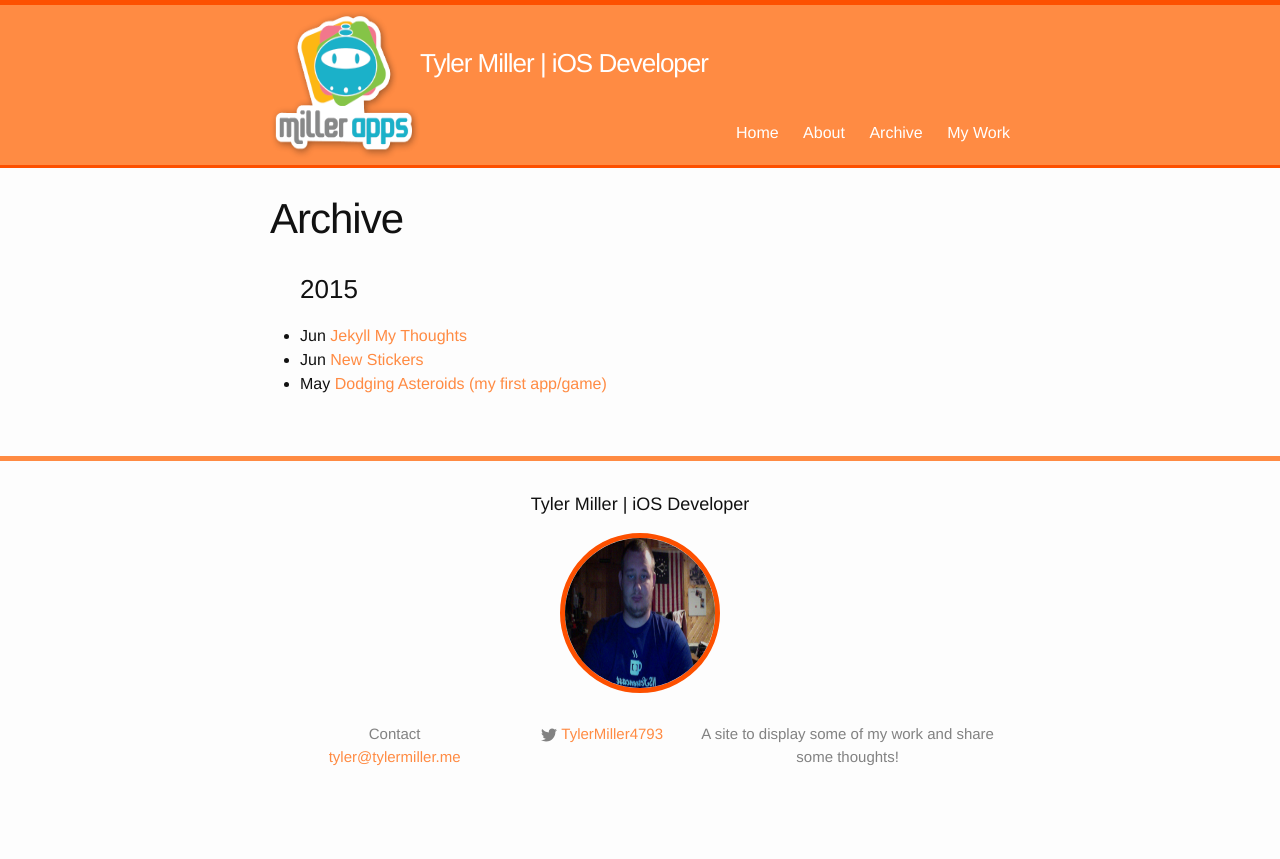
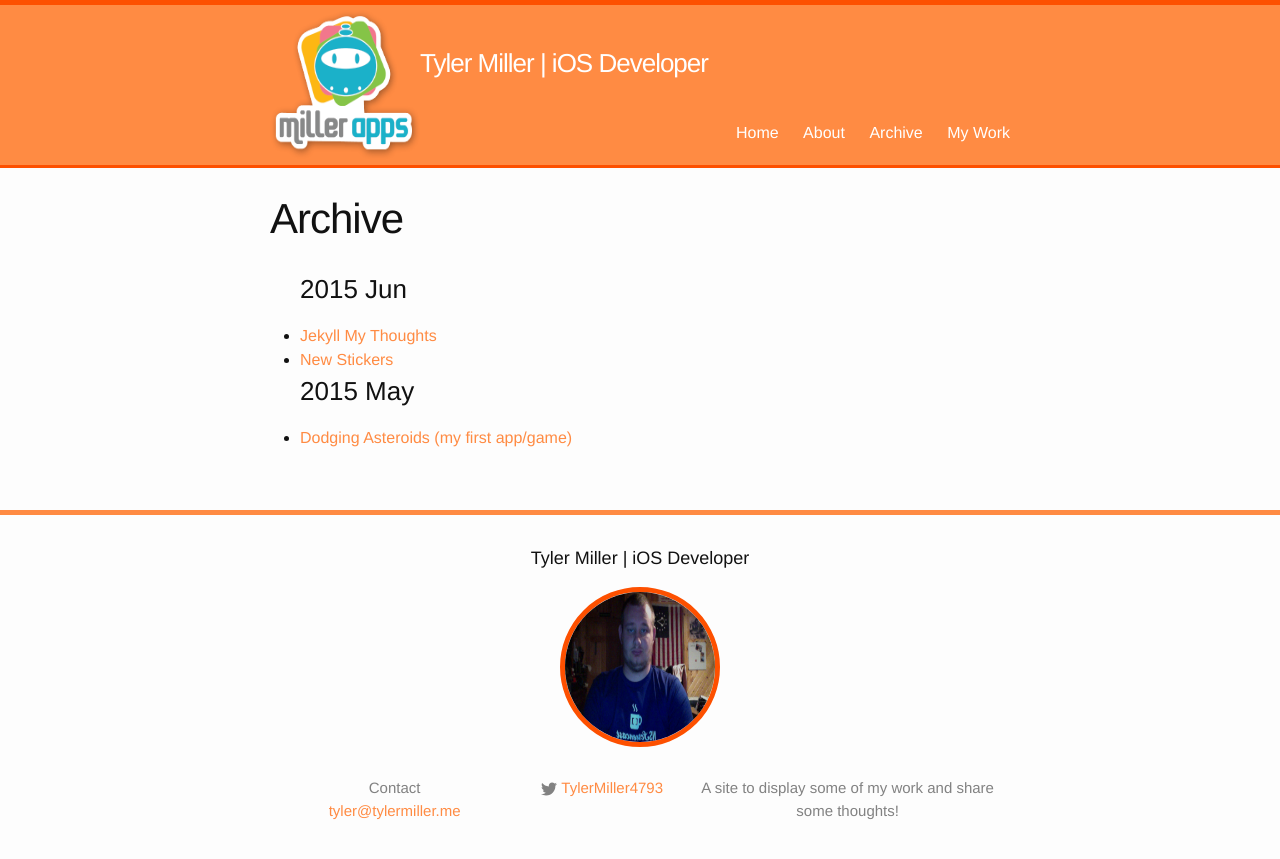
Before and after one commit to MillerApps/MillerApps.github.io, a Jekyll site: the page built from archive.html, in a window 1280 px wide. Shown: the top 859 px of the page. Built offline with Jekyll 4.4.1, drawn with Linux system fonts in a browser that asks for light colours.

Commit message:
test date

```diff
--- a/archive.html
+++ b/archive.html
@@ -6,17 +6,16 @@ permalink: /archive/
 
 <ul>
  {% for post in site.posts %}
-
 	    {% unless post.next %}
-      <h3>{{ post.date | date: '%Y' }}</h3>
+	      <h3>{{ post.date | date: '%Y %b' }}</h3>
 	    {% else %}
-      {% capture year %}{{ post.date | date: '%Y' }}{% endcapture %}
-      {% capture nyear %}{{ post.next.date | date: '%Y' }}{% endcapture %}
+	      {% capture year %}{{ post.date | date: '%Y %b' }}{% endcapture %}
+	      {% capture nyear %}{{ post.next.date | date: '%Y %b' }}{% endcapture %}
 	      {% if year != nyear %}
-        <h3>{{ post.date | date: '%Y' }}</h3>
+	        <h3>{{ post.date | date: '%Y %b' }}</h3>
 	      {% endif %}
 	    {% endunless %}
 
-    <li>{{ post.date | date:"%b" }} <a href="{{ post.url }}">{{ post.title }}</a></li>
+	    <li><a href="{{ post.url }}">{{ post.title }}</a></li>
 	  {% endfor %}
 </ul>
```
Lines whose indentation alone changed are shown as unchanged.
